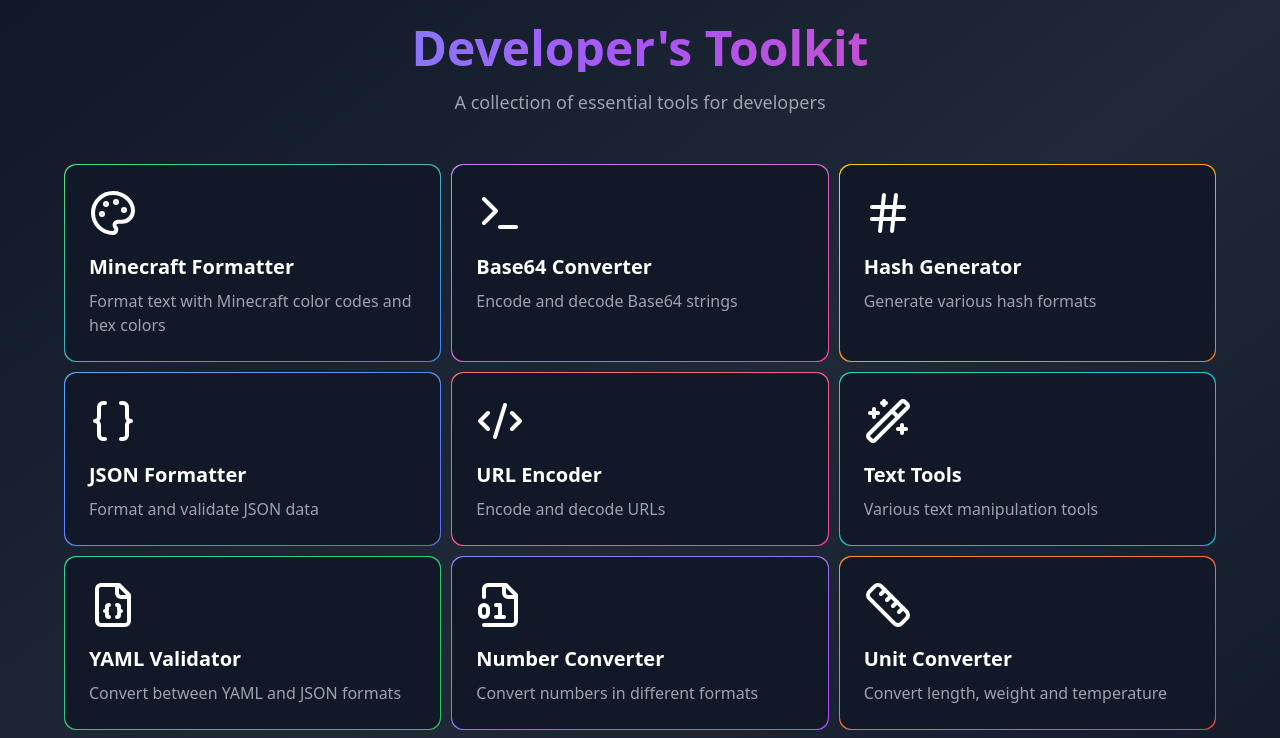
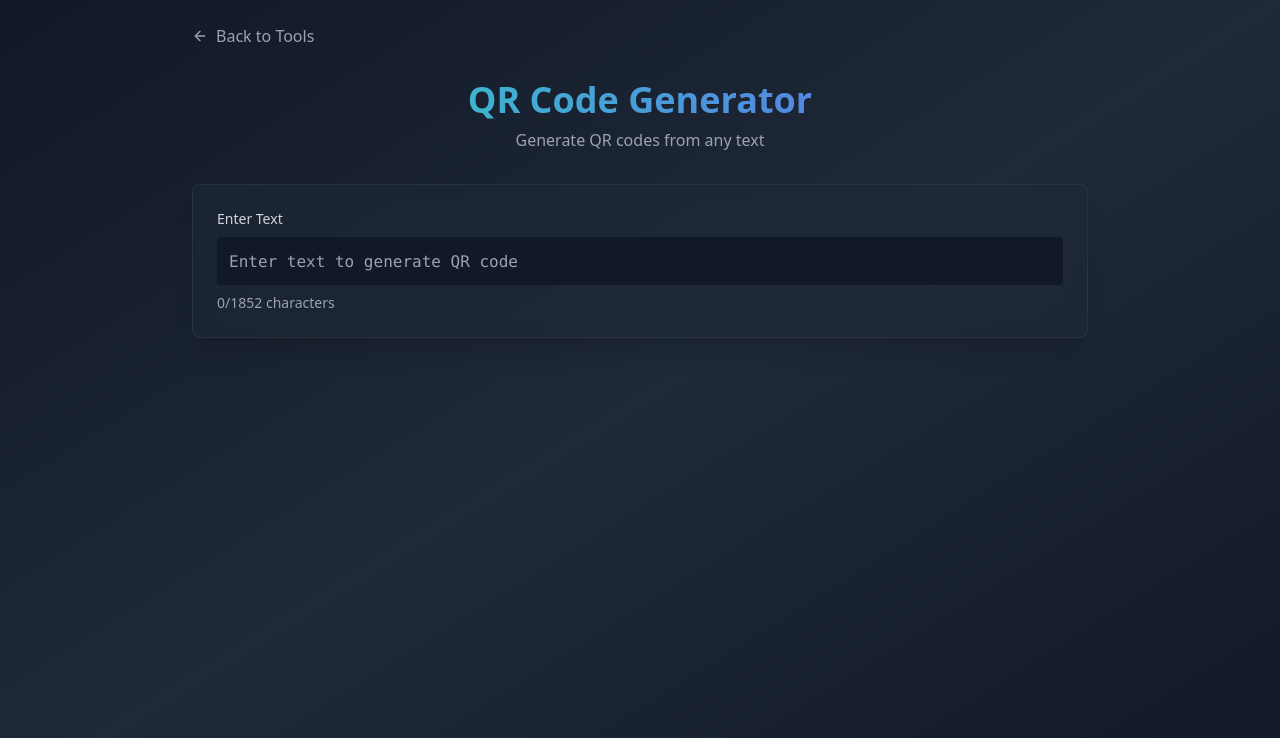
Before and after one commit to TCDev69/multitool, a React (Vite) app: page /qrcode in a window 1280 px wide. Shown: the top 738 px of the page. Built offline with nearby package versions, Linux system fonts and the light colour scheme.

Commit message:
QRCode generator + Favicon

```diff
--- a/index.html
+++ b/index.html
@@ -2,9 +2,9 @@
 <html lang="en">
   <head>
     <meta charset="UTF-8" />
-    <link rel="icon" type="image/svg+xml" href="/vite.svg" />
     <meta name="viewport" content="width=device-width, initial-scale=1.0" />
-    <title>Vite + React + TS</title>
+    <link rel="icon" href="public/images/favicon.ico">
+    <title>TCDev | Toolkit</title>
   </head>
   <body>
     <div id="root"></div>
--- a/package.json
+++ b/package.json
@@ -13,12 +13,13 @@
     "blakejs": "^1.2.1",
     "crypto-js": "^4.2.0",
     "framer-motion": "^11.0.8",
+    "html2canvas": "^1.4.1",
     "js-yaml": "^4.1.0",
     "lucide-react": "^0.344.0",
-    "qrcode.react": "^4.1.0",
     "react": "^18.3.1",
     "react-dom": "^18.3.1",
     "react-markdown": "^9.0.1",
+    "react-qr-code": "^2.0.15",
     "react-router-dom": "^6.22.2",
     "remark-gfm": "^4.0.0",
     "whirlpool-hash": "^1.1.6"
--- a/src/App.tsx
+++ b/src/App.tsx
@@ -1,6 +1,6 @@
 import React from 'react';
 import { Route, Routes, Link } from 'react-router-dom';
-import { Palette, Terminal, Hash, Braces, Code2, Wand2, FileJson, FileText, FileDigit, Ruler } from 'lucide-react';
+import { Palette, Terminal, Hash, Braces, Code2, Wand2, FileJson, FileText, FileDigit, Ruler, ScanLine } from 'lucide-react';
 import { motion } from 'framer-motion';
 import MinecraftFormatter from './pages/MinecraftFormatter';
 import Base64Converter from './pages/Base64Converter';
@@ -14,6 +14,7 @@ import UnitConversion from './pages/UnitConverter';
 import UnitConverter from './pages/UnitConverter';
 import MarkdownEditor from './pages/Markdown';
 import PasswordGenerator from './pages/PasswordGenerator';
+import QRCodeGenerator from './pages/QRCodeGenerator';
 
 const tools = [
   {
@@ -89,9 +90,16 @@ const tools = [
   {
     name: 'Password Generator & Strength Checker',
     description: 'Generate and check the strength of your passwords',
-    icon: FileText, //icona da lucid-react
+    icon: FileText,
     path: '/password',
     gradient: 'from-green-400 to-blue-500',
+  },
+  {
+    name: 'QR Code Generator',
+    description: 'Generate QR codes from any text',
+    icon: ScanLine,
+    path: '/qrcode',
+    gradient: 'from-teal-400 to-indigo-500',
   }
 ];
 
@@ -101,7 +109,7 @@ function HomePage() {
       <div className="max-w-6xl mx-auto">
         <div className="text-center mb-12">
           <h1 className="text-5xl font-bold mb-4 bg-gradient-to-r from-blue-400 via-purple-500 to-pink-500 text-transparent bg-clip-text">
-            Developer's Toolkit
+            TCDev's Toolkit
           </h1>
           <p className="text-gray-400 text-lg">
             A collection of essential tools for developers
@@ -145,6 +153,7 @@ export default function App() {
       <Route path="/unit" element={<UnitConverter />} />
       <Route path="/markdown" element={<MarkdownEditor />} />
       <Route path="/password" element={<PasswordGenerator />} />
+      <Route path="/qrcode" element={<QRCodeGenerator />} />
       <Route path="*" element={<HomePage />} />
     </Routes>
   );
--- /dev/null
+++ b/src/pages/QRCodeGenerator.tsx
@@ -0,0 +1,100 @@
+import React, { useState } from 'react';
+import { Link } from 'react-router-dom';
+import { ArrowLeft } from 'lucide-react';
+import { PageHeader } from '../components/PageHeader';
+import { Card } from '../components/Card';
+import QRCode from 'react-qr-code'; // Per generare il QR Code
+import html2canvas from 'html2canvas'; // Per catturare l'elemento e salvarlo come immagine
+
+export default function QRCodeGenerator() {
+  const [inputText, setInputText] = useState('');
+  const [qrValue, setQrValue] = useState('');
+  const maxLength = 1852; // Limite massimo di caratteri
+
+  const handleInputChange = (e: React.ChangeEvent<HTMLInputElement>) => {
+    const value = e.target.value;
+
+    // Limita il numero di caratteri a maxLength
+    if (value.length <= maxLength) {
+      setInputText(value);
+      setQrValue(value); // Aggiorna il QR Code mentre l'utente scrive
+    }
+  };
+
+  const downloadQRCode = () => {
+    const qrCodeElement = document.getElementById('qr-code-svg') as HTMLElement;
+
+    html2canvas(qrCodeElement, {
+      useCORS: true, // Per gestire immagini di domini esterni
+      backgroundColor: null, // Imposta il background trasparente
+    }).then((canvas) => {
+      // Converti il canvas in formato jpg
+      const dataUrl = canvas.toDataURL('image/jpeg', 1.0); // Qualità dell'immagine 1.0 (massima)
+      const link = document.createElement('a');
+      link.href = dataUrl;
+      link.download = 'qrcode.jpg'; // Nome del file da scaricare
+      link.click();
+    });
+  };
+
+  return (
+    <div className="min-h-screen bg-gradient-to-br from-gray-900 via-gray-800 to-gray-900 text-white p-6">
+      <div className="max-w-4xl mx-auto">
+        <Link
+          to="/"
+          className="inline-flex items-center text-gray-400 hover:text-white mb-8 transition-colors"
+        >
+          <ArrowLeft className="mr-2 h-4 w-4" />
+          Back to Tools
+        </Link>
+
+        <PageHeader
+          title="QR Code Generator"
+          description="Generate QR codes from any text"
+          gradient="from-teal-400 to-indigo-500"
+        />
+
+        <Card>
+          <div className="space-y-4">
+            {/* Input Text Field */}
+            <div>
+              <label className="block text-sm font-medium text-gray-300 mb-2">Enter Text</label>
+              <input
+                type="text"
+                value={inputText}
+                onChange={handleInputChange}
+                className="w-full h-12 bg-gray-900 rounded p-3 text-white font-mono focus:ring-2 focus:ring-teal-500 focus:outline-none"
+                placeholder="Enter text to generate QR code"
+                maxLength={maxLength} // Limita i caratteri nel campo di testo
+              />
+              <div className="text-sm text-gray-400 mt-2">
+                {inputText.length}/{maxLength} characters
+              </div>
+            </div>
+
+            {/* QR Code Preview */}
+            {qrValue && (
+              <div className="flex justify-center mt-6">
+                <div id="qr-code-svg">
+                  <QRCode value={qrValue} size={256} />
+                </div>
+              </div>
+            )}
+
+            {/* Download QR Code Button */}
+            {qrValue && (
+              <div className="flex justify-center mt-6">
+                <button
+                  onClick={downloadQRCode}
+                  className="px-6 py-3 bg-teal-500 text-white rounded hover:bg-teal-600 focus:ring-2 focus:ring-teal-500"
+                >
+                  Download QR Code as JPG
+                </button>
+              </div>
+            )}
+          </div>
+        </Card>
+      </div>
+    </div>
+  );
+}
```
Also changed, not shown: 2 other files (tests, documents, lock files or other folders).
